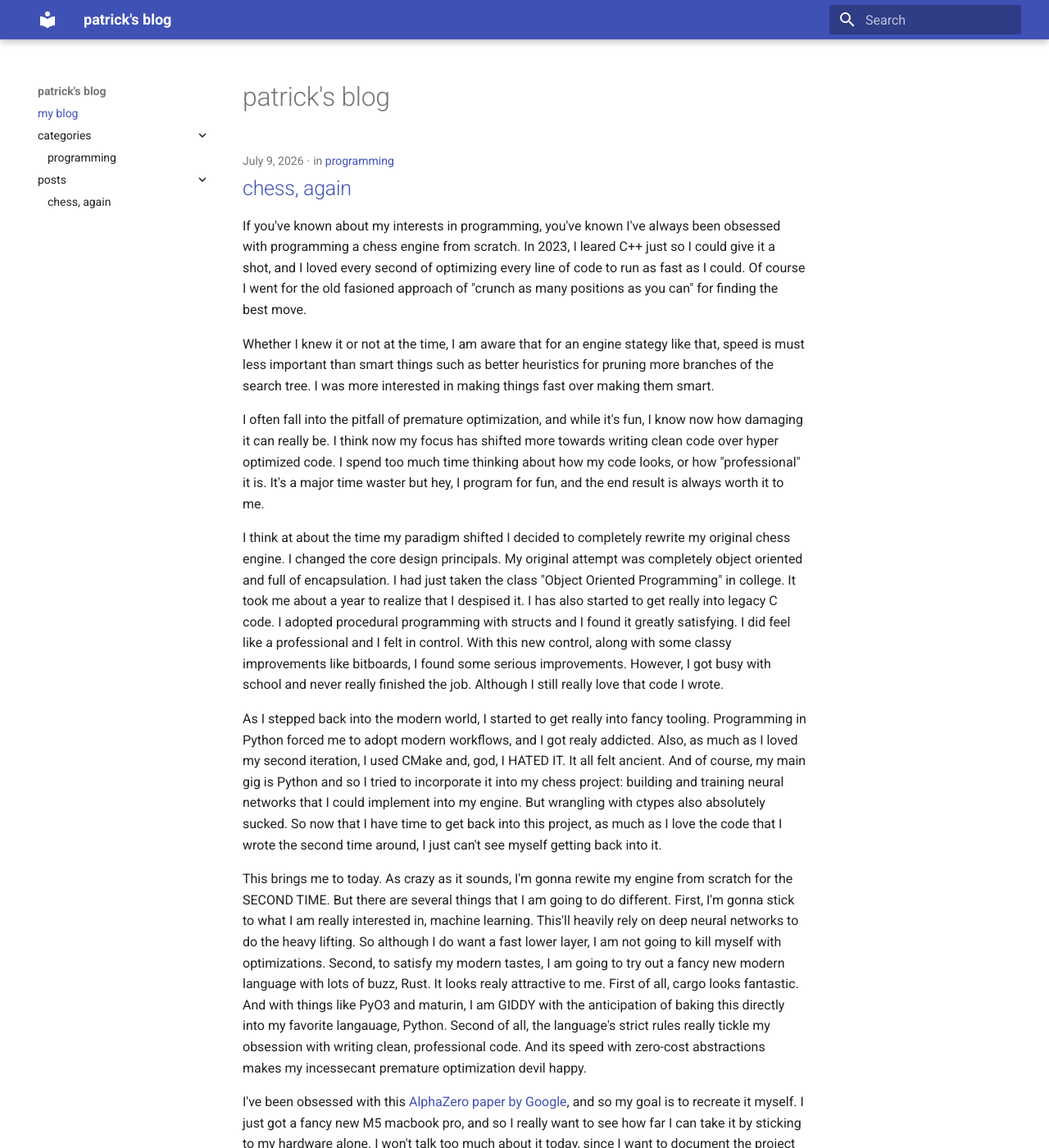
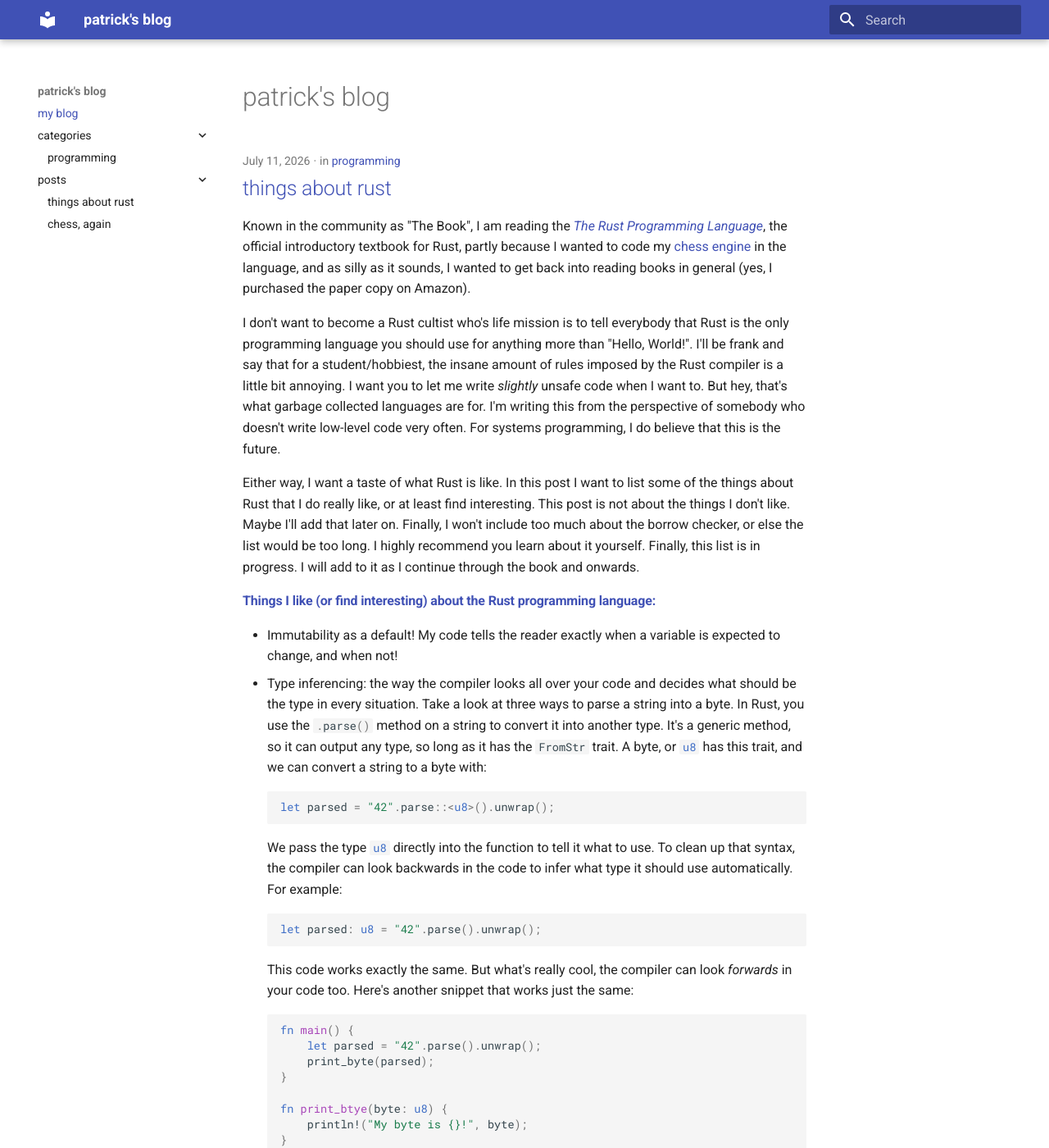
Before and after one commit to patrickmastorga/blog, an MkDocs documentation site: the page built from docs/index.md, in a window 1280 px wide and 1400 px high. Shown: the whole window at 82% size. Built offline with MkDocs 1.6.1 and Material for MkDocs 9.7.7, drawn with Linux system fonts in a browser that asks for light colours; some of the changed text lies outside the part shown.

Commit message:
new post

````diff
--- /dev/null
+++ b/docs/posts/2026-07-11-rust.md
@@ -0,0 +1,78 @@
+---
+date: 2026-07-11
+title: things about rust
+categories:
+  - programming
+---
+
+# things about rust
+
+Known in the community as "The Book", I am reading the
+[*The Rust Programming Language*](https://doc.rust-lang.org/book/), the official introductory
+textbook for Rust, partly because I wanted to code my [chess engine](2026-07-09-chess.md) in the
+language, and as silly as it sounds, I wanted to get back into reading books in general (yes, I
+purchased the paper copy on Amazon).
+
+I don't want to become a Rust cultist who's life mission is to
+tell everybody that Rust is the only programming language you should use for anything more than
+"Hello, World!". I'll be frank and say that for a student/hobbiest, the insane amount of rules
+imposed by the Rust compiler is a little bit annoying. I want you to let me write *slightly* unsafe code
+when I want to. But hey, that's what garbage collected languages are for. I'm writing this from the
+perspective of somebody who doesn't write low-level code very often. For systems programming, I do
+believe that this is the future.
+
+Either way, I want a taste of what Rust is like. In this post I want to list some of the things
+about Rust that I do really like, or at least find interesting. This post is not about the
+things I don't like. Maybe I'll add that later on. Finally, I won't include too much about the
+borrow checker, or else the list would be too long. I highly recommend you learn about it yourself.
+Finally, this list is in progress. I will add to it as I continue through the book and onwards.
+
+### Things I like (or find interesting) about the Rust programming language:
+-   Immutability as a default! My code tells the reader exactly when a variable is expected to
+    change, and when not!
+-   Type inferencing: the way the compiler looks all over your code and decides what should be the type in
+    every situation. Take a look at three ways to parse a string into a byte. In Rust, you use the
+    `:::rust .parse()` method on a string to convert it into another type. It's a generic method, so
+    it can output any type, so long as it has the `:::rust FromStr` trait. A byte, or `:::rust u8`
+    has this trait, and we can convert a string to a byte with:
+    ```rust
+    let parsed = "42".parse::<u8>().unwrap();
+    ```
+    We pass the type `:::rust u8` directly into the function to tell it what to use. To clean up
+    that syntax, the compiler can look backwards in the code to infer what type it should use automatically.
+    For example:
+    ```rust
+    let parsed: u8 = "42".parse().unwrap();
+    ```
+    This code works exactly the same. But what's really cool, the compiler can look *forwards* in
+    your code too. Here's another snippet that works just the same:
+    ```rust
+    fn main() {
+        let parsed = "42".parse().unwrap();
+        print_byte(parsed);
+    }
+
+    fn print_btye(byte: u8) {
+        println!("My byte is {}!", byte);
+    }
+    ```
+    The compiler looked ahead and saw that the value is used in a function that takes in a byte, and
+    inferred that a byte is what we wanted to convert the string to!
+-   Labeling loops, and being able to break out of or continue outer loops in a nested loop from the inner one.
+    ```rust
+    'outer_loop loop {
+        ... // some code
+        loop {
+            ... // some code
+            if condition {
+                break 'outer_loop;
+            }
+        }
+    }
+    ```
+-   Disallowing the existence of ANY other references to a value as long as a mutable reference
+    already exists. This just makes sense!
+-   The way that references to values have dynamic scopes. The scope of a reference starts when it
+    is defined, like any variable. But thier scope ends exactly at the last line they are used! This
+    is different from regular variables, which have scope which last until the end of the curly
+    braces.
--- a/mkdocs.yml
+++ b/mkdocs.yml
@@ -21,8 +21,11 @@ plugins:
 markdown_extensions:
   - pymdownx.arithmatex:  # Wraps math syntax for MathJax extraction
       generic: true
-  - pymdownx.snippets:
-      base_path: includes # Directs it to look inside your includes/ folder
+  - pymdownx.highlight:
+      anchor_linenums: true
+      pygments_lang_class: true
+  - pymdownx.inlinehilite
+  - pymdownx.superfences
 
 extra_javascript:
   - mathjax.js
````
